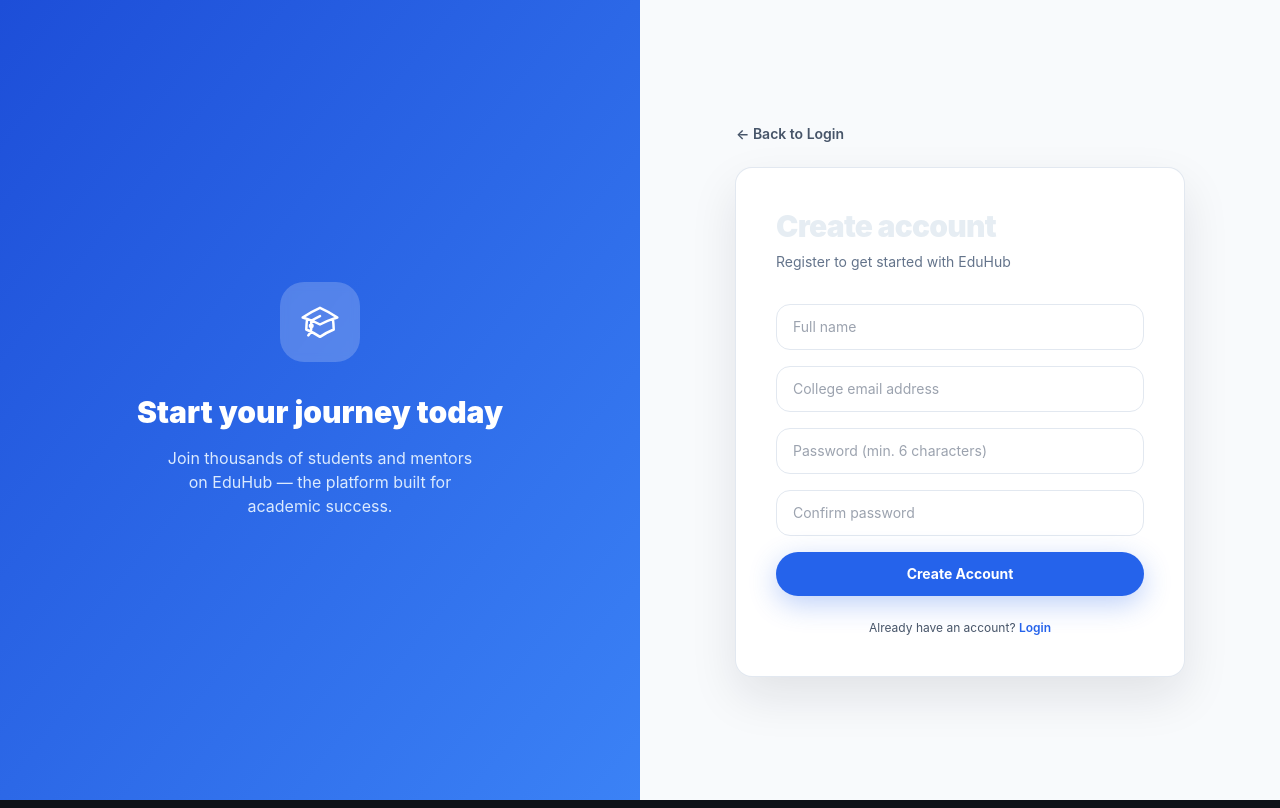
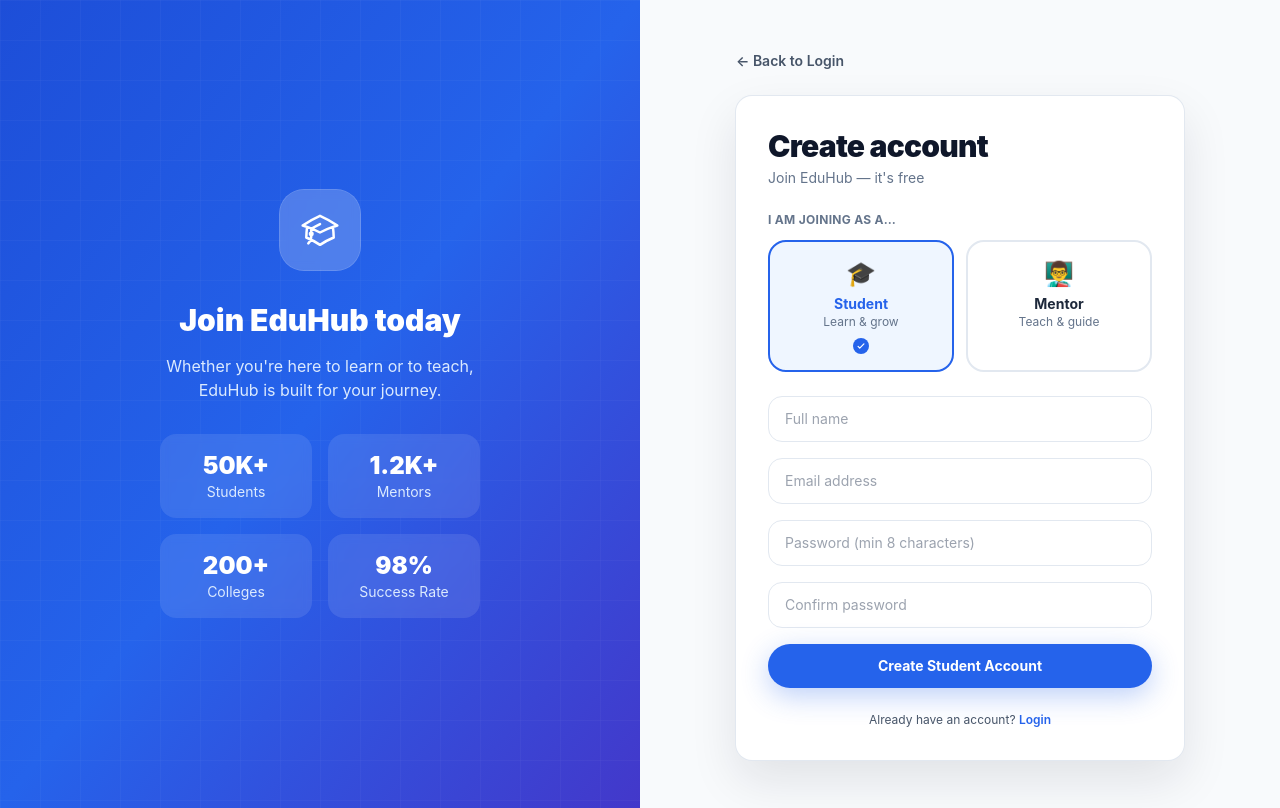
Before and after one commit to DIJA003/EduHub, a React (Create React App) app in the folder client/: page /register in a window 1280 px wide. Built offline with nearby package versions, Linux system fonts and the light colour scheme; no server answers.

Commit message:
fix
login to back to home errr and aded role selection in registery

```diff
--- a/client/src/pages/auth/Register.jsx
+++ b/client/src/pages/auth/Register.jsx
@@ -8,6 +8,7 @@
 
 export default function Register() {
   const navigate = useNavigate();
+  const [role, setRole] = useState("student");
   const [form, setForm] = useState({
     name: "",
     email: "",
@@ -26,7 +27,6 @@
   const handleSubmit = async (e) => {
     e.preventDefault();
     setError("");
-
     if (!form.name.trim()) {
       setError("Please enter your name.");
       return;
@@ -35,8 +35,11 @@
       setError("Passwords do not match.");
       return;
     }
-    if (form.password.length < 6) {
-      setError("Password must be at least 6 characters.");
+    const strongPassword = /^(?=.*[a-z])(?=.*[A-Z])(?=.*\d).{8,}$/;
+    if (!strongPassword.test(form.newPassword)) {
+      setError(
+        "Password must be at least 8 characters with uppercase, lowercase, and a number.",
+      );
       return;
     }
 
@@ -47,7 +50,9 @@
         form.email,
         form.password,
       );
-      await sendEmailVerification(userCredential.user);
+
+      const continueUrl = `${window.location.origin}/email-confirmed`;
+      await sendEmailVerification(userCredential.user, { url: continueUrl });
 
       try {
         const token = await userCredential.user.getIdToken();
@@ -59,12 +64,11 @@
             Authorization: `Bearer ${token}`,
             "Content-Type": "application/json",
           },
-          body: JSON.stringify({ name: form.name.trim() }),
+          body: JSON.stringify({ name: form.name.trim(), role }),
         });
         const data = await response.json();
-        if (!response.ok) {
+        if (!response.ok)
           console.error("Backend registration failed:", data.message);
-        }
       } catch (backendErr) {
         console.error("Backend registration error:", backendErr.message);
       }
@@ -85,10 +89,20 @@
   return (
     <div className="min-h-screen bg-slate-50 dark:bg-slate-950">
       <div className="mx-auto grid min-h-screen max-w-7xl grid-cols-1 lg:grid-cols-2">
-        <div className="relative hidden lg:block">
-          <div className="absolute inset-0 bg-gradient-to-br from-blue-700 to-blue-500" />
-          <div className="absolute inset-0 flex flex-col items-center justify-center text-white px-12">
-            <div className="mb-8 flex h-20 w-20 items-center justify-center rounded-3xl bg-white/20 backdrop-blur-sm">
+        {/* Left panel */}
+        <div className="relative hidden lg:flex flex-col items-center justify-center overflow-hidden">
+          <div className="absolute inset-0 bg-gradient-to-br from-blue-700 via-blue-600 to-indigo-700" />
+          {/* decorative grid */}
+          <div
+            className="absolute inset-0 opacity-10"
+            style={{
+              backgroundImage:
+                "linear-gradient(rgba(255,255,255,0.3) 1px, transparent 1px), linear-gradient(90deg, rgba(255,255,255,0.3) 1px, transparent 1px)",
+              backgroundSize: "40px 40px",
+            }}
+          />
+          <div className="relative z-10 px-12 text-center text-white">
+            <div className="mx-auto mb-8 flex h-20 w-20 items-center justify-center rounded-3xl bg-white/20 backdrop-blur-sm ring-1 ring-white/30">
               <svg
                 className="h-10 w-10 text-white"
                 fill="none"
@@ -103,34 +117,110 @@
                 />
               </svg>
             </div>
-            <h2 className="text-3xl font-black text-center">
-              Start your journey today
-            </h2>
-            <p className="mt-4 text-center text-blue-100 max-w-xs">
-              Join thousands of students and mentors on EduHub — the platform
-              built for academic success.
+            <h2 className="text-3xl font-black">Join EduHub today</h2>
+            <p className="mt-4 text-blue-100 max-w-xs mx-auto">
+              Whether you're here to learn or to teach, EduHub is built for your
+              journey.
             </p>
+            <div className="mt-8 grid grid-cols-2 gap-4 text-sm">
+              {[
+                ["50K+", "Students"],
+                ["1.2K+", "Mentors"],
+                ["200+", "Colleges"],
+                ["98%", "Success Rate"],
+              ].map(([v, l]) => (
+                <div
+                  key={l}
+                  className="rounded-2xl bg-white/10 p-4 backdrop-blur-sm"
+                >
+                  <p className="text-2xl font-black text-white">{v}</p>
+                  <p className="text-blue-100">{l}</p>
+                </div>
+              ))}
+            </div>
           </div>
         </div>
 
+        {/* Right panel — form */}
         <div className="flex items-center justify-center px-4 py-12 sm:px-6 lg:px-8">
           <div className="w-full max-w-md">
-            <div className="mb-6 flex items-center justify-between">
+            <div className="mb-6">
               <Link
                 to="/login"
-                className="text-sm font-semibold text-slate-600 transition-colors hover:text-blue-600 dark:text-slate-300"
+                className="text-sm font-semibold text-slate-600 hover:text-blue-600 dark:text-slate-300 transition-colors"
               >
                 ← Back to Login
               </Link>
             </div>
 
-            <div className="rounded-2xl bg-white p-10 shadow-xl shadow-slate-900/10 ring-1 ring-slate-200 dark:bg-slate-900/40 dark:ring-slate-700">
-              <h1 className="text-3xl font-black tracking-tight">
+            <div className="rounded-2xl bg-white p-8 shadow-xl shadow-slate-900/10 ring-1 ring-slate-200 dark:bg-slate-900/40 dark:ring-slate-700">
+              <h1 className="text-3xl font-black tracking-tight text-slate-900 dark:text-white">
                 Create account
               </h1>
-              <p className="mt-2 text-sm text-slate-500 dark:text-slate-400">
-                Register to get started with EduHub
+              <p className="mt-1 text-sm text-slate-500 dark:text-slate-400">
+                Join EduHub — it's free
               </p>
+
+              {/* Role selector */}
+              <div className="mt-6">
+                <p className="text-xs font-bold uppercase tracking-wide text-slate-500 dark:text-slate-400 mb-3">
+                  I am joining as a…
+                </p>
+                <div className="grid grid-cols-2 gap-3">
+                  {[
+                    {
+                      value: "student",
+                      label: "Student",
+                      emoji: "🎓",
+                      desc: "Learn & grow",
+                    },
+                    {
+                      value: "mentor",
+                      label: "Mentor",
+                      emoji: "👨‍🏫",
+                      desc: "Teach & guide",
+                    },
+                  ].map((opt) => (
+                    <button
+                      key={opt.value}
+                      type="button"
+                      onClick={() => setRole(opt.value)}
+                      className={`flex flex-col items-center rounded-xl border-2 p-4 text-center transition-all duration-150 ${
+                        role === opt.value
+                          ? "border-blue-600 bg-blue-50 dark:bg-blue-900/20"
+                          : "border-slate-200 bg-white hover:border-slate-300 dark:border-slate-700 dark:bg-slate-900/20"
+                      }`}
+                    >
+                      <span className="text-2xl mb-1">{opt.emoji}</span>
+                      <span
+                        className={`text-sm font-bold ${role === opt.value ? "text-blue-600" : "text-slate-800 dark:text-slate-200"}`}
+                      >
+                        {opt.label}
+                      </span>
+                      <span className="text-xs text-slate-500 dark:text-slate-400">
+                        {opt.desc}
+                      </span>
+                      {role === opt.value && (
+                        <span className="mt-2 inline-flex h-4 w-4 items-center justify-center rounded-full bg-blue-600">
+                          <svg
+                            className="h-2.5 w-2.5 text-white"
+                            fill="none"
+                            viewBox="0 0 24 24"
+                            stroke="currentColor"
+                            strokeWidth={3}
+                          >
+                            <path
+                              strokeLinecap="round"
+                              strokeLinejoin="round"
+                              d="M5 13l4 4L19 7"
+                            />
+                          </svg>
+                        </span>
+                      )}
+                    </button>
+                  ))}
+                </div>
+              </div>
 
               {error && (
                 <div className="mt-4 rounded-lg bg-red-50 px-4 py-3 text-sm text-red-600 dark:bg-red-900/20 dark:text-red-400">
@@ -138,7 +228,7 @@
                 </div>
               )}
 
-              <form className="mt-8 space-y-4" onSubmit={handleSubmit}>
+              <form className="mt-6 space-y-4" onSubmit={handleSubmit}>
                 <div>
                   <label className="sr-only" htmlFor="name">
                     Full Name
@@ -151,7 +241,7 @@
                     value={form.name}
                     onChange={handleChange}
                     required
-                    className="w-full rounded-lg border border-slate-200 bg-white px-4 py-3 text-sm outline-none ring-blue-600/20 focus:ring-4 dark:border-slate-700 dark:bg-slate-950/40"
+                    className="w-full rounded-lg border border-slate-200 bg-white px-4 py-3 text-sm outline-none ring-blue-600/20 focus:ring-4 dark:border-slate-700 dark:bg-slate-950/40 dark:text-white"
                     autoComplete="name"
                   />
                 </div>
@@ -163,11 +253,11 @@
                     id="email"
                     name="email"
                     type="email"
-                    placeholder="College email address"
+                    placeholder="Email address"
                     value={form.email}
                     onChange={handleChange}
                     required
-                    className="w-full rounded-lg border border-slate-200 bg-white px-4 py-3 text-sm outline-none ring-blue-600/20 focus:ring-4 dark:border-slate-700 dark:bg-slate-950/40"
+                    className="w-full rounded-lg border border-slate-200 bg-white px-4 py-3 text-sm outline-none ring-blue-600/20 focus:ring-4 dark:border-slate-700 dark:bg-slate-950/40 dark:text-white"
                     autoComplete="email"
                   />
                 </div>
@@ -179,11 +269,11 @@
                     id="password"
                     name="password"
                     type="password"
-                    placeholder="Password (min. 6 characters)"
+                    placeholder="Password (min 8 characters)"
                     value={form.password}
                     onChange={handleChange}
                     required
-                    className="w-full rounded-lg border border-slate-200 bg-white px-4 py-3 text-sm outline-none ring-blue-600/20 focus:ring-4 dark:border-slate-700 dark:bg-slate-950/40"
+                    className="w-full rounded-lg border border-slate-200 bg-white px-4 py-3 text-sm outline-none ring-blue-600/20 focus:ring-4 dark:border-slate-700 dark:bg-slate-950/40 dark:text-white"
                     autoComplete="new-password"
                   />
                 </div>
@@ -199,7 +289,7 @@
                     value={form.confirmPassword}
                     onChange={handleChange}
                     required
-                    className="w-full rounded-lg border border-slate-200 bg-white px-4 py-3 text-sm outline-none ring-blue-600/20 focus:ring-4 dark:border-slate-700 dark:bg-slate-950/40"
+                    className="w-full rounded-lg border border-slate-200 bg-white px-4 py-3 text-sm outline-none ring-blue-600/20 focus:ring-4 dark:border-slate-700 dark:bg-slate-950/40 dark:text-white"
                     autoComplete="new-password"
                   />
                 </div>
@@ -207,9 +297,11 @@
                 <button
                   type="submit"
                   disabled={loading}
-                  className="mt-4 w-full rounded-full bg-blue-600 px-6 py-3 text-sm font-bold text-white shadow-lg shadow-blue-600/30 transition-colors hover:bg-blue-700 disabled:cursor-not-allowed disabled:opacity-60"
+                  className="w-full rounded-full bg-blue-600 px-6 py-3 text-sm font-bold text-white shadow-lg shadow-blue-600/30 transition-colors hover:bg-blue-700 disabled:cursor-not-allowed disabled:opacity-60"
                 >
-                  {loading ? "Creating account…" : "Create Account"}
+                  {loading
+                    ? "Creating account…"
+                    : `Create ${role === "mentor" ? "Mentor" : "Student"} Account`}
                 </button>
 
                 <p className="pt-2 text-center text-xs text-slate-600 dark:text-slate-300">
```
Also changed, not shown: client/src/pages/Home.jsx (+2 -53 lines), client/src/routes/AppRoutes.js (+2 -10 lines).
